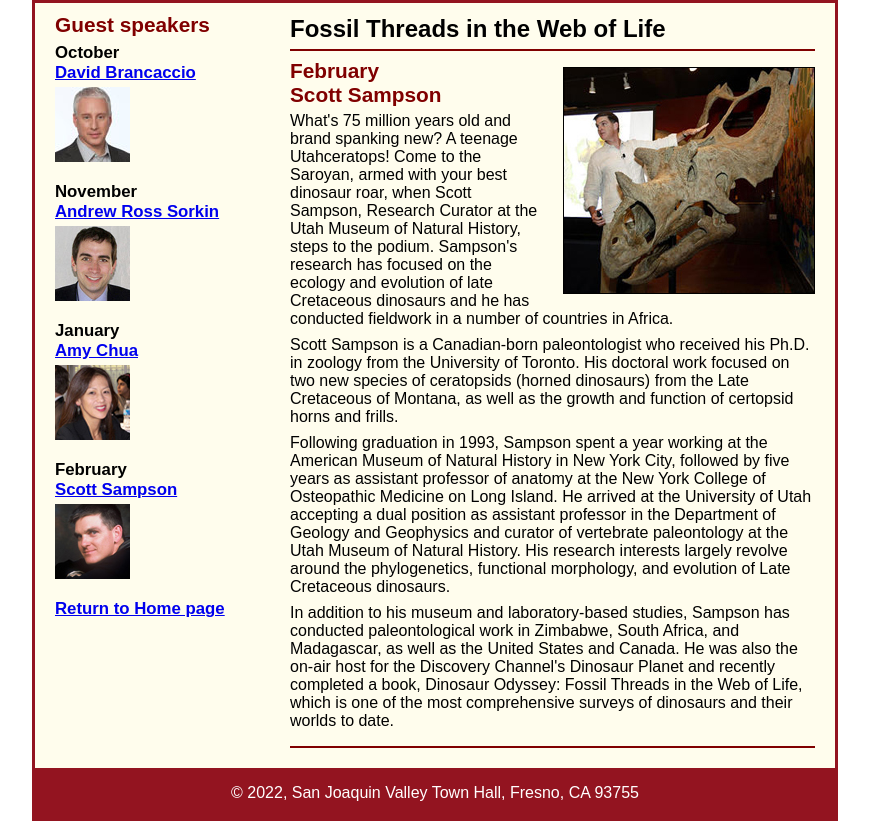
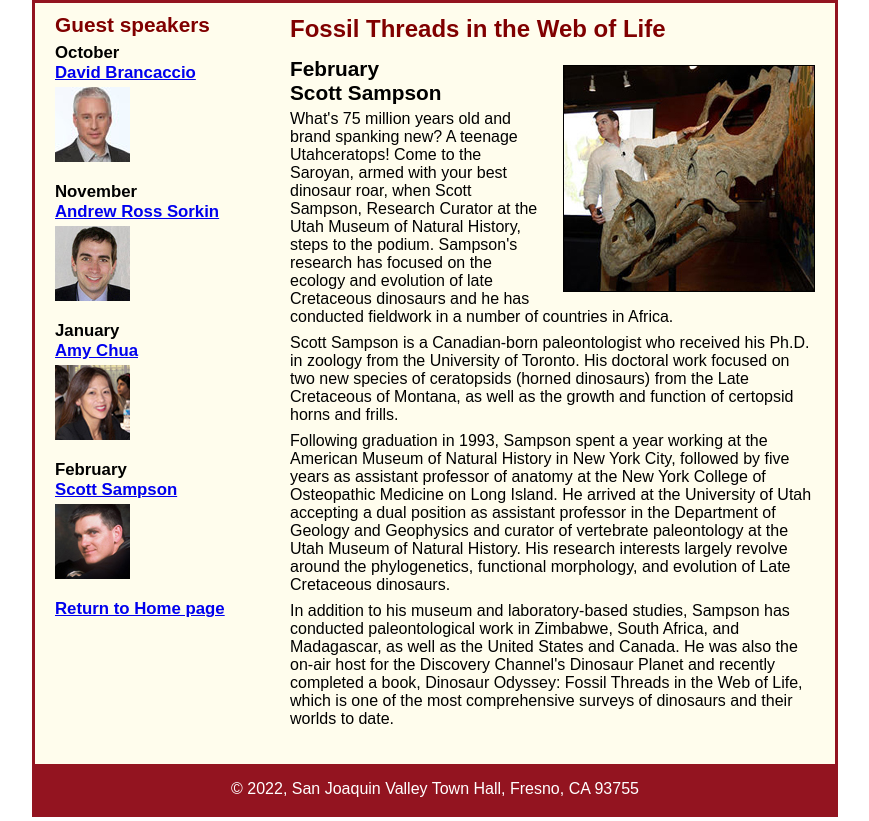
Before and after one commit to cn268/A08, a plain HTML site: page A08/A10/speakers/c6_sampson.html in a window 1280 px wide. Shown: the part 120-941 px from the top of the page, without its empty margins (205-1074 px from the left). Drawn offline with Linux system fonts and the light colour scheme.

Commit message:
Update c6_speaker.css

```diff
--- a/A08/A10/styles/c6_speaker.css
+++ b/A08/A10/styles/c6_speaker.css
@@ -55,9 +55,10 @@ section h1 {
 	font-size: 150%;
 	padding: .5em 0 .25em 0;
 	margin: 0;
+	color: #800000;
 }
 section h2 {
-	color: #800000;
+
 	font-size: 130%;
 	padding: .5em 0 .25em 0;
 }
@@ -78,8 +79,6 @@ section li {
 /* the styles for the article */
 article {
 	padding: .5em 0;
-	border-top: 2px solid #800000;
-	border-bottom: 2px solid #800000;
 }
 article h2 {
 	padding-top: 0;
```
